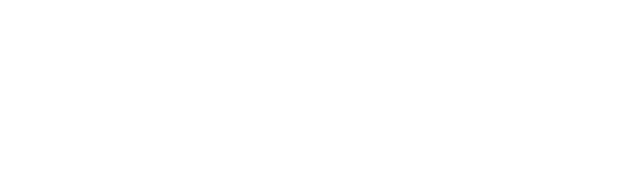
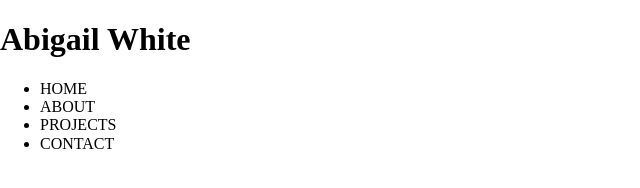
Before and after one commit to abswhite/portfolio, a plain HTML site: page html/index.html in a window 1280 px wide. Shown: the whole page, without its empty margins (0-640 px from the left). Drawn offline with nearby package versions, Linux system fonts and the light colour scheme.

Commit message:
js constructor and html start

```diff
--- a/css/style.css
+++ b/css/style.css
@@ -0,0 +1,3 @@
+#site-heading {
+  font-size: 24px;
+}
--- a/html/index.html
+++ b/html/index.html
@@ -2,9 +2,24 @@
 <html>
   <head>
     <meta charset="utf-8">
-    <title></title>
+    <meta name="viewport" content="width=device-width, initial-scale=1">
+    <link rel="stylesheet" href="/vendor/styles/normalize.css">
+    <title>Abigail White Portfolio</title>
   </head>
   <body>
+    <h1 id="site-heading">Abigail White</h1>
+
+  <nav class="main-nav">
+    <span class="icon-menu"></span>
+
+      <ul>
+        <li>HOME</li>
+        <li>ABOUT</li>
+        <li>PROJECTS</li>
+        <li>CONTACT</li>
+      </ul>
+    </span>
+  </nav>
 
   </body>
 </html>
```
Also changed, not shown: js/app.js (+13 -0 lines), vendor/styles/normalize.css (added), 1 other file.
